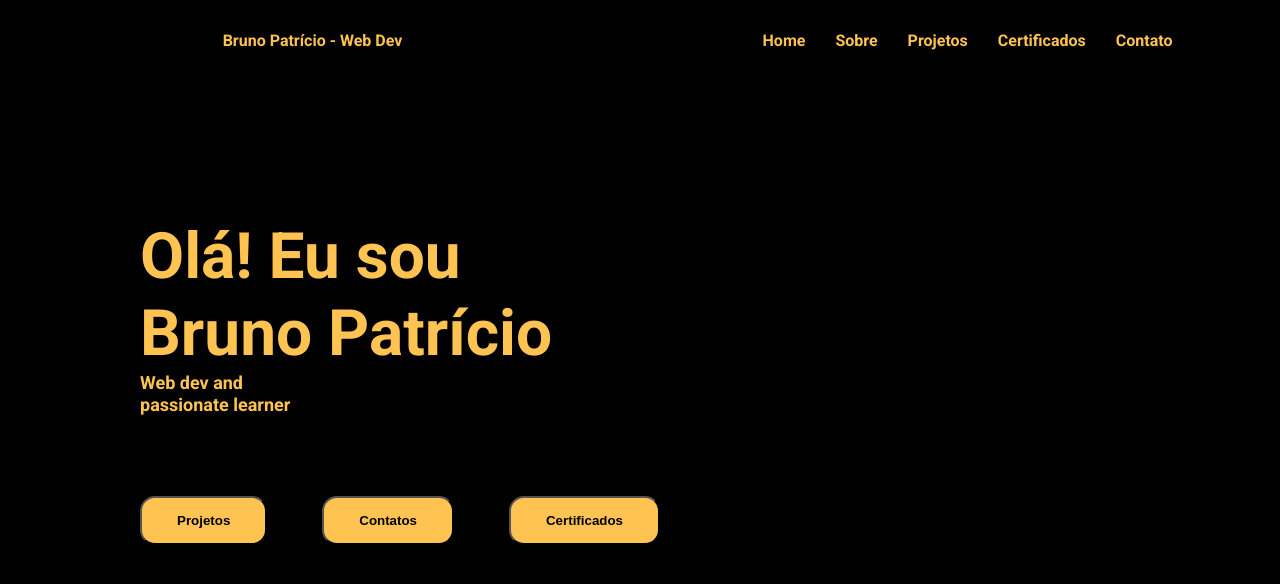
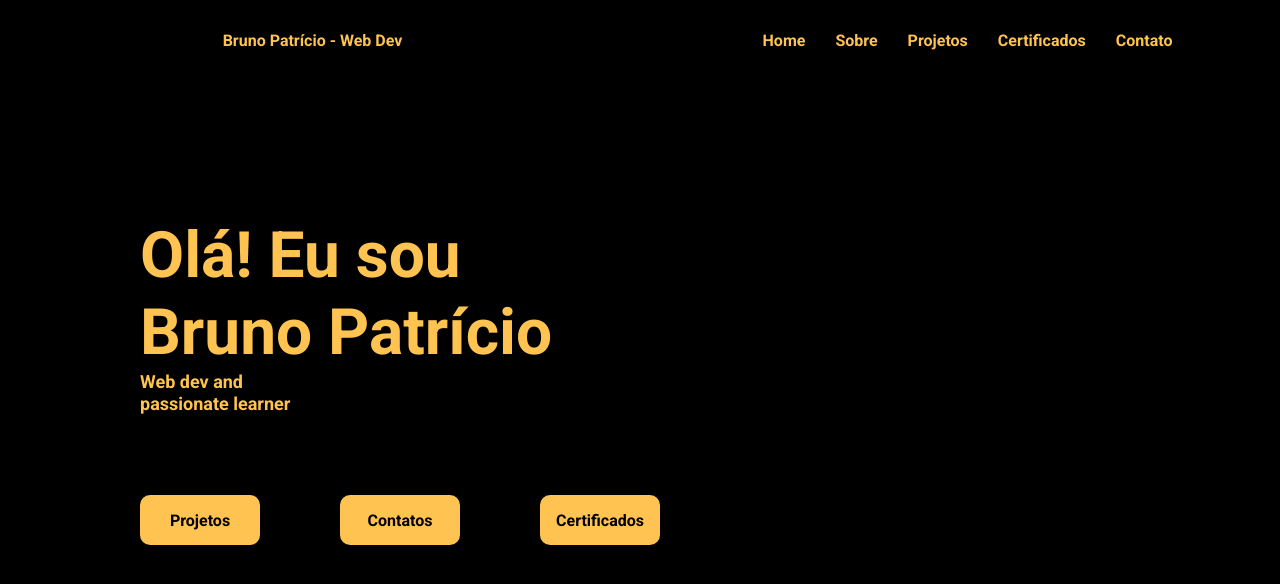
Before and after one commit to devbpatriciocosta/portfolio-bruno-patricio, a Next.js app: page / in a window 1280 px wide. Shown: the top 584 px of the page. Built offline with nearby package versions, Linux system fonts and the light colour scheme.

Commit message:
Ajuste no botão

```diff
--- a/src/components/buttons/Buttons.jsx
+++ b/src/components/buttons/Buttons.jsx
@@ -1,26 +1,28 @@
 import styled from 'styled-components'
 
-const ButtonContainer = styled.div`
+const StyledButton = styled.div`
+  display: flex;
+  align-items: center;
+  justify-content: center;
+  background-color: ${(props) => props.theme.primary};
+  color: ${(props) => props.theme.background};
+  width: 120px;
+  height: 50px;
+  font-weight: bold;
+  border-radius: 10px;
+  transition: all ease-in-out 0.3s;
 
-  button {
-    background-color: ${(props) => props.theme.primary};
-    color: ${(props) => props.theme.background};
-    cursor: pointer;
-    font-weight: bold;
-    padding: 15px 35px;
-    border-radius: 15px;
-    transition: all ease-in-out 0.3s;
-  }
+  cursor: pointer;
+  transition: 0.2s ease-in-out;
 
   :hover {
-
+    transform: scale(1.1);
+    background-color: ${(props) => props.theme.secondary};
   }
 `
 
 export default function Button(props) {
   return (
-    <ButtonContainer>
-      <button {...props}>{props.children}</button>
-    </ButtonContainer>
+      <StyledButton {...props}><p>{props.children}</p></StyledButton>
   )
 }
```
